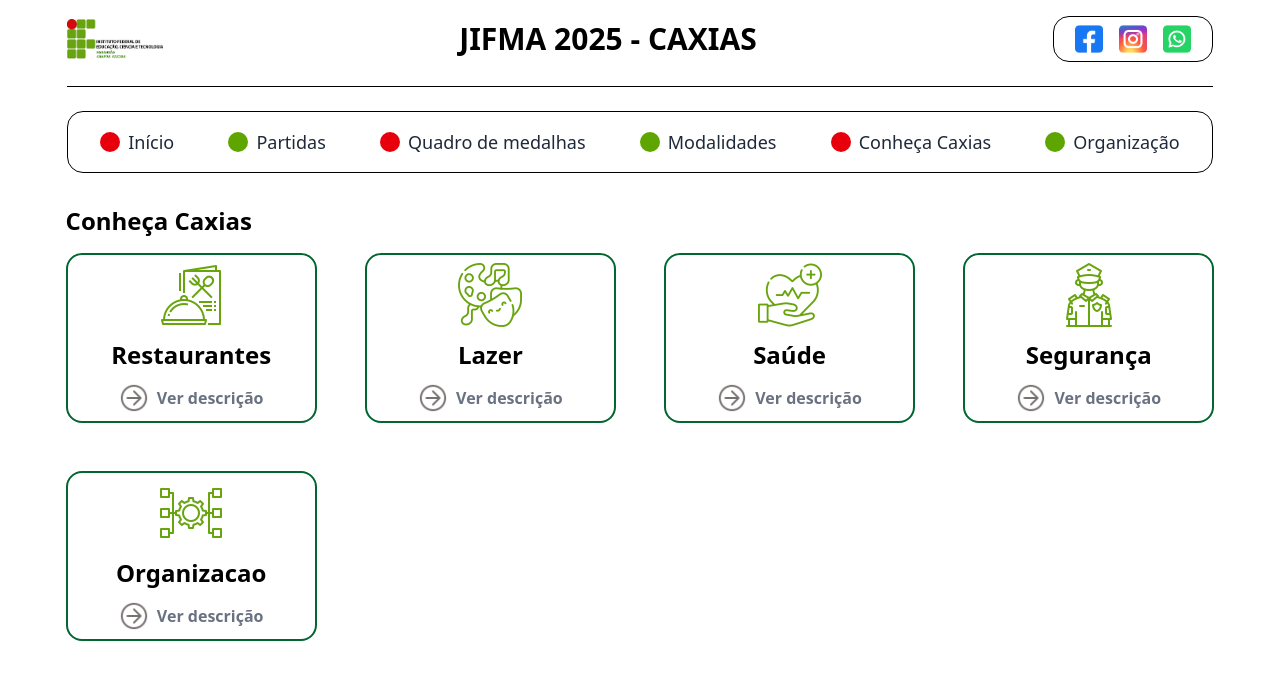
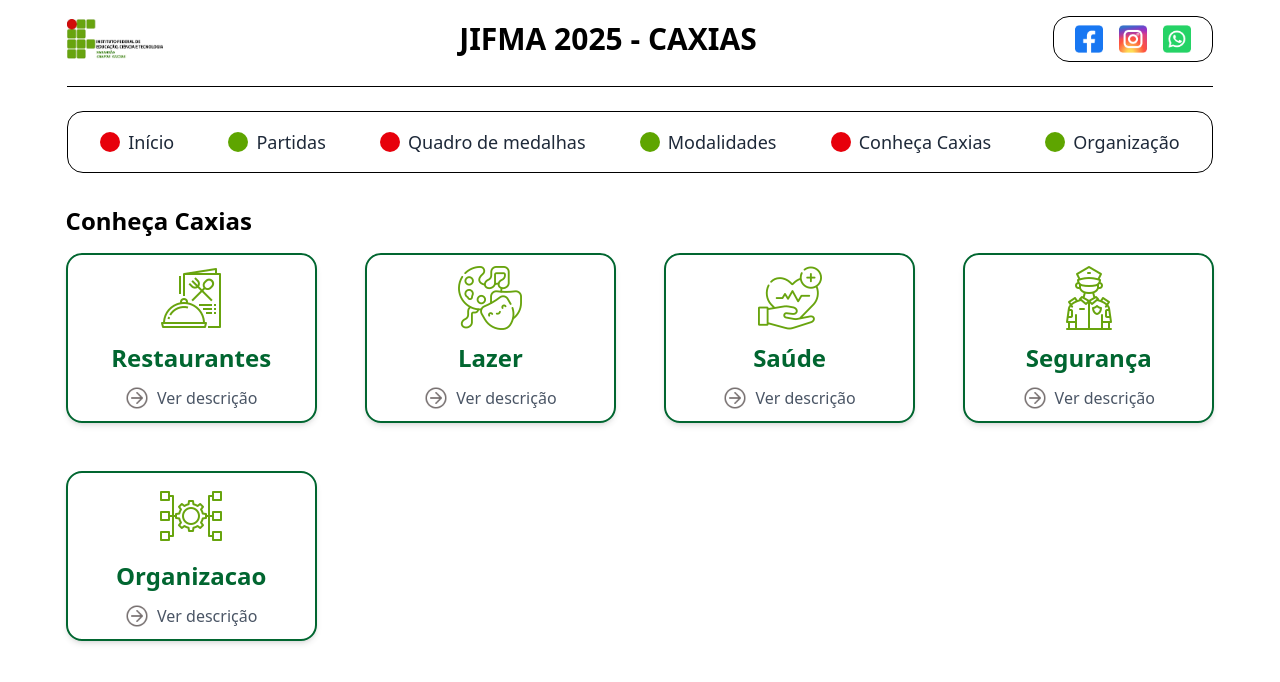
Before and after one commit to willianfurtado/jifma-website, a React (Vite) app: page /conheca-Caxias in a window 1280 px wide. Shown: the top 682 px of the page. Built offline with nearby package versions, Linux system fonts and the light colour scheme.

Commit message:
Adição de animações nos cards das páginas

```diff
--- a/src/Components/Card-Health-and-security.tsx
+++ b/src/Components/Card-Health-and-security.tsx
@@ -12,7 +12,7 @@ interface iProps {
 export default function Card(props: iProps) {
   return (
     <>
-      <div className="w-full bg-white rounded-xl shadow-xl">
+      <div className="w-full bg-white rounded-xl shadow-xl transition-transform hover:scale-[1.02] duration-300 ease-in-out">
         <img
           src={props.imgLocal}
           alt="imagem do local"
--- a/src/Components/Card-Organization.tsx
+++ b/src/Components/Card-Organization.tsx
@@ -10,7 +10,7 @@ interface iProps {
 
 export default function CardOrganization(props: iProps) {
   return (
-    <div className="w-full bg-white rounded-xl shadow-xl p-4 relative">
+    <div className="w-full bg-white rounded-xl shadow-xl p-4 relative transition-transform hover:scale-[1.02] duration-300 ease-in-out">
 
       {/* Botão WhatsApp no canto superior direito */}
       <a
--- a/src/Components/Card.tsx
+++ b/src/Components/Card.tsx
@@ -15,7 +15,7 @@ interface iProps {
 
 export default function Card(props: iProps) {
   return (
-    <div className="h-full w-full border-2 border-green-800 rounded-xl shadow-md">
+    <div className="h-full w-full border-2 border-green-800 rounded-xl shadow-md transition-transform hover:scale-[1.02] duration-300 ease-in-out">
       <div className="p-3.5 flex flex-col items-center justify-center h-full">
         <h1 className="uppercase text-2xl font-semibold text-green-800 text-center">
           {props.modalidade}
--- a/src/Components/Know.tsx
+++ b/src/Components/Know.tsx
@@ -9,15 +9,22 @@ interface iProps {
 
 export default function Know(props: iProps) {
   return (
-    <>
-      <div className="flex flex-col p-2 items-center justify-center gap-3 w-full h-[170px] border-2 rounded-2xl border-green-800">
-        <img src={props.imagem} alt="icone" className="w-16 h-16" />
-        <span className="font-bold text-2xl">{props.titulo}</span>
-        <Link to={props.rota} className="font-bold text-gray-500 flex gap-2 items-center">
-          <img src={props.icone} alt="icone" className="w-[30px] h-[30px]" />
-          Ver descrição
-        </Link>
-      </div>
-    </>
+    <div className="flex flex-col items-center justify-center gap-3 w-full h-[170px] border-2 border-green-800 rounded-2xl shadow-md p-4 text-center transition-transform hover:scale-[1.02] duration-300 ease-in-out">
+      <img src={props.imagem} alt="icone" className="w-16 h-16" />
+
+      <span className="font-bold text-2xl text-green-800">{props.titulo}</span>
+
+      <Link
+        to={props.rota}
+        className="flex items-center gap-2 font-medium text-gray-600 hover:text-green-600 transition-all duration-300"
+      >
+        <img
+          src={props.icone}
+          alt="icone"
+          className="w-[24px] h-[24px] transition-transform duration-300 group-hover:translate-x-1"
+        />
+        <span className="group-hover:underline">Ver descrição</span>
+      </Link>
+    </div>
   );
 }
--- a/src/Components/Modalitie.tsx
+++ b/src/Components/Modalitie.tsx
@@ -5,7 +5,7 @@ interface iProps {
 
 export default function Modalitie(props: iProps) {
   return (
-    <div className="flex border-green-700 border-2 items-center justify-center gap-2 p-1 rounded-lg w-full">
+    <div className="flex border-green-700 border-2 items-center justify-center gap-2 p-1 rounded-lg w-full text-lg shadow-md transition-transform hover:scale-[1.02] duration-300 ease-in-out">
       <img
         src={props.imagemModalide}
         alt="modalidade"
--- a/src/Components/News.tsx
+++ b/src/Components/News.tsx
@@ -1,7 +1,7 @@
 export default function News() {
   return (
     <>
-      <div className="w-full h-[200px] bg-zinc-400 rounded-2xl"></div>
+      <div className="w-full h-[200px] bg-zinc-400 rounded-2xl transition-transform hover:scale-[1.02] duration-300 ease-in-out"></div>
     </>
   );
 }
--- a/src/Components/Place-Card.tsx
+++ b/src/Components/Place-Card.tsx
@@ -12,7 +12,7 @@ interface iProps {
 export default function Place(props: iProps) {
   return (
     <>
-      <div className="h-full w-full border-2 border-green-800 rounded-[26px] flex flex-col justify-between">
+      <div className="h-full w-full border-2 border-green-800 rounded-[26px] flex flex-col justify-between transition-transform hover:scale-[1.02] duration-300 ease-in-out">
         <img
           src={props.imgLocal}
           alt="Estabelecimento"
```
Also changed, not shown: src/Components/Leisure.tsx (deleted, +0 -7 lines).
